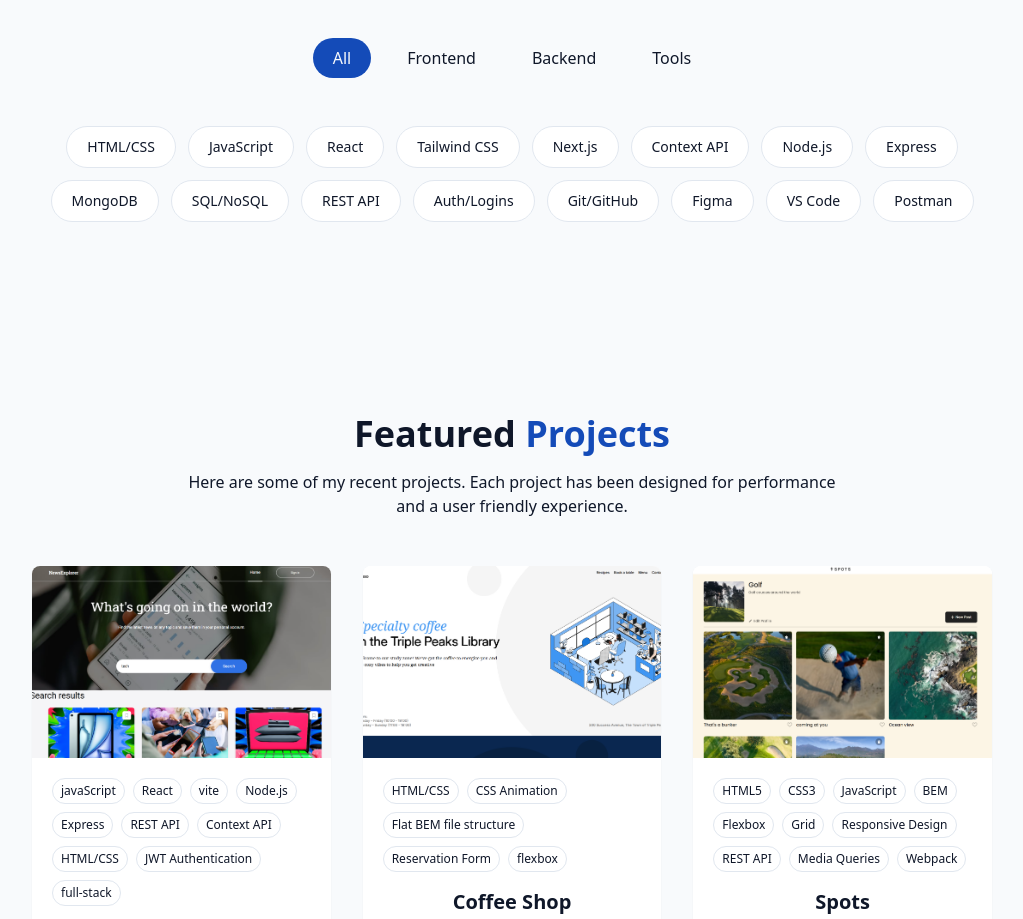
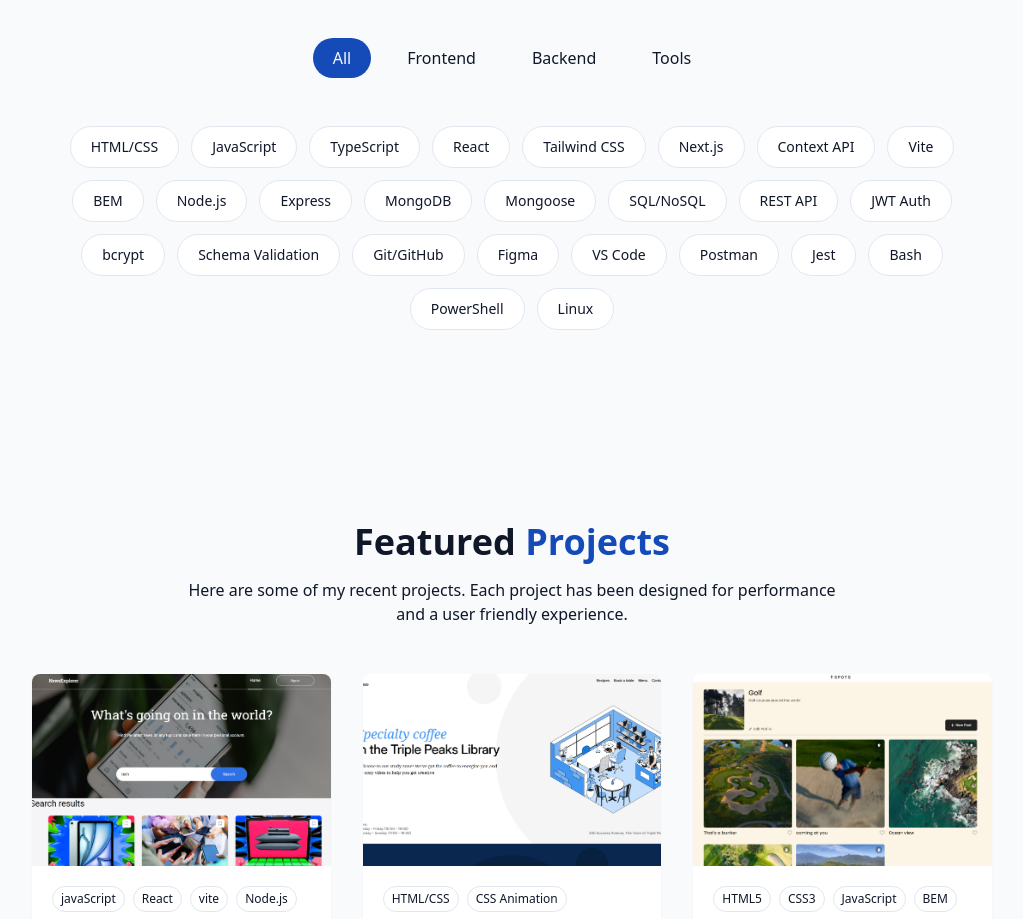
Before and after one commit to Glen-Wat/Portfolio_1, a React (Vite) app: page / in a window 1280 px wide. Shown: the part 1820-2739 px from the top of the page, without its empty margins (128-1151 px from the left). Built offline with nearby package versions, Linux system fonts and the light colour scheme.

Commit message:
updated skills

```diff
--- a/src/components/SkillsSection.jsx
+++ b/src/components/SkillsSection.jsx
@@ -5,24 +5,34 @@ const skills = [
   // Frontend
   { name: "HTML/CSS", category: "frontend" },
   { name: "JavaScript", category: "frontend" },
+  { name: "TypeScript", category: "frontend" },
   { name: "React", category: "frontend" },
   { name: "Tailwind CSS", category: "frontend" },
   { name: "Next.js", category: "frontend" },
   { name: "Context API", category: "frontend" },
+  { name: "Vite", category: "frontend" },
+  { name: "BEM", category: "frontend" },
 
   // Backend
   { name: "Node.js", category: "backend" },
   { name: "Express", category: "backend" },
   { name: "MongoDB", category: "backend" },
+  { name: "Mongoose", category: "backend" },
   { name: "SQL/NoSQL", category: "backend" },
   { name: "REST API", category: "backend" },
-  { name: "Auth/Logins", category: "backend" },
+  { name: "JWT Auth", category: "backend" },
+  { name: "bcrypt", category: "backend" },
+  { name: "Schema Validation", category: "backend" },
 
   // Tools
   { name: "Git/GitHub", category: "tools" },
   { name: "Figma", category: "tools" },
   { name: "VS Code", category: "tools" },
   { name: "Postman", category: "tools" },
+  { name: "Jest", category: "tools" },
+  { name: "Bash", category: "tools" },
+  { name: "PowerShell", category: "tools" },
+  { name: "Linux", category: "tools" },
 ];
 
 const categories = ["all", "frontend", "backend", "tools"];
```
